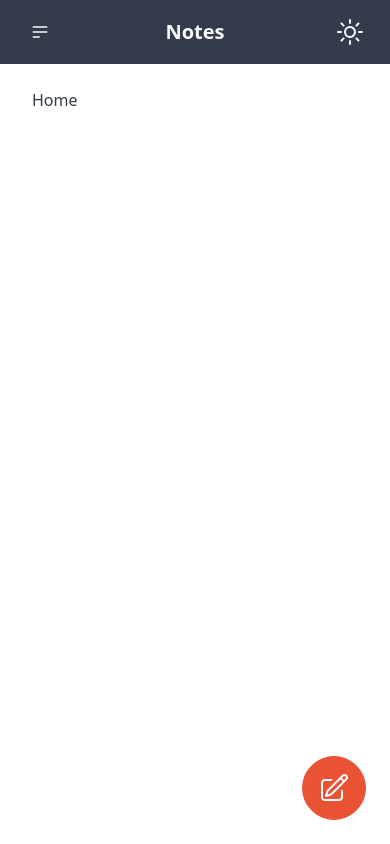
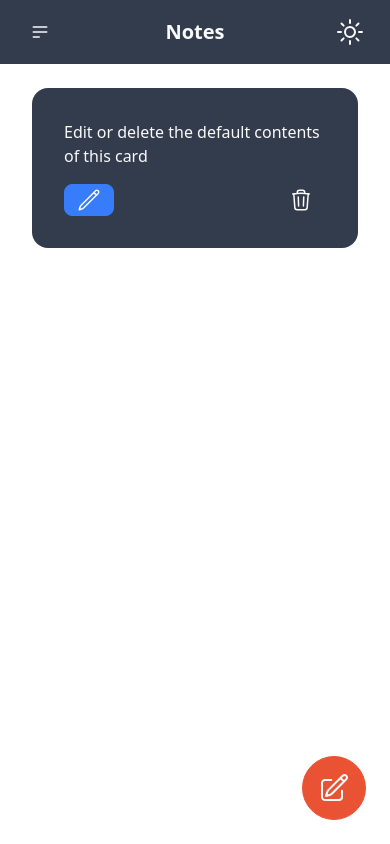
Before and after one commit to eimwe/notes, a Vue app: page / in a window 390 px wide. Built offline with nearby package versions, Linux system fonts and the light colour scheme.

Commit message:
Updated home page with note sample
1. Imported card note component with the default content;
2. Fixed inline padding mq breakpoint for the wrapper.

```diff
--- a/src/views/HomeView.vue
+++ b/src/views/HomeView.vue
@@ -1,5 +1,11 @@
-<script setup lang="ts"></script>
+<script setup lang="ts">
+import NoteCard from '../components/card/NoteCard.vue'
+</script>
 
 <template>
-  <div class="mx-auto max-w-5xl px-8 py-6 lg:px-0">Home</div>
+  <div
+    class="grid gap-2 grid-flow-row sm:grid-cols-2 lg:grid-cols-3 mx-auto max-w-5xl px-8 py-6 xl:px-0"
+  >
+    <NoteCard />
+  </div>
 </template>
```
